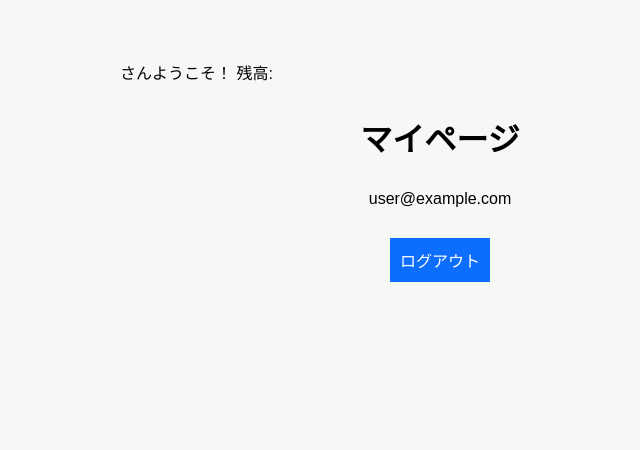
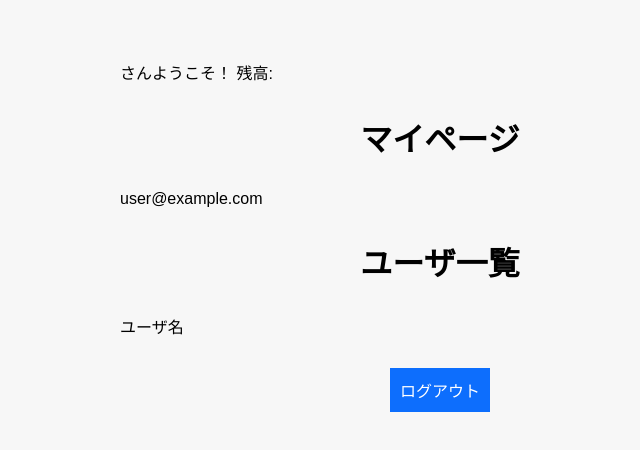
Before and after one commit to takuya2222/reacthomework3-6, a React (Create React App) app: page / in a window 1280 px wide. Shown: the top 450 px of the page, without its empty margins (200-840 px from the left). Built offline with nearby package versions, Linux system fonts and the light colour scheme; no server answers; the database is empty; sample sign-in values are in the browser's storage.

Commit message:
非ログイン時のログイン画面移行の実装

```diff
--- a/src/Dashboard.js
+++ b/src/Dashboard.js
@@ -1,9 +1,9 @@
 import React, { useState, useEffect } from "react";
-import { onAuthStateChanged } from "firebase/auth";
+import { onAuthStateChanged, signOut } from "firebase/auth";
 import { auth } from "./FirebaseConfig.js";
 import db from "./FirebaseConfig";
 import { getDoc, doc } from "firebase/firestore";
-// import { async } from "@firebase/util";
+import { useNavigate } from "react-router-dom";
 
 const Dashboard = () => {
   const [userName, setUserName] = useState("");
@@ -14,20 +14,30 @@ const Dashboard = () => {
     (async () => {
       const docRef = doc(db, "users", user.uid);
       const docSnap = await getDoc(docRef);
-      console.log(user.uid);
-      console.log(docSnap.data());
       setUserName(docSnap.data().username);
       setBalance(docSnap.data().balance);
     })();
+    // ここuserの意味をしっかり理解する
   }, [user]);
+
+  const navigate = useNavigate();
+
+  const logout = async () => {
+    await signOut(auth);
+    navigate("/login/");
+  };
 
   /* ↓state変数「user」を上で定義 */
   /* ↓ログインしているかどうかを判定する */
   useEffect(() => {
     onAuthStateChanged(auth, (currentUser) => {
-      setUser(currentUser);
+      if (!currentUser) {
+        navigate("/login");
+      } else {
+        setUser(currentUser);
+      }
     });
-  }, []);
+  }, [user]);
 
   return (
     <>
@@ -35,7 +45,9 @@ const Dashboard = () => {
       {userName}さんようこそ！ 残高:{balance}
       <h1>マイページ</h1>
       <p>{user && user.email}</p>
-      <button>ログアウト</button>
+      <h1>ユーザ一覧</h1>
+      <p>ユーザ名</p>
+      <button onClick={logout}>ログアウト</button>
     </>
   );
 };
--- a/src/Login.js
+++ b/src/Login.js
@@ -1,13 +1,38 @@
-import React, { useState } from "react";
+import React, { useState, useEffect } from "react";
+import { signInWithEmailAndPassword, onAuthStateChanged } from "firebase/auth";
+import { auth } from "./FirebaseConfig.js";
+import { Navigate } from "react-router-dom";
 
 const Login = () => {
   const [loginEmail, setLoginEmail] = useState("");
   const [loginPassword, setLoginPassword] = useState("");
 
+  const handleSubmit = async (e) => {
+    e.preventDefault();
+
+    try {
+      await signInWithEmailAndPassword(auth, loginEmail, loginPassword);
+    } catch (error) {
+      alert("メールアドレスまたはパスワードが間違っています");
+    }
+  };
+
+  const [user, setUser] = useState();
+
+  useEffect(() => {
+    onAuthStateChanged(auth, (currentUser) => {
+      setUser(currentUser);
+    });
+  });
+
   return (
     <>
+      {user ? (
+        <Navigate to={"/"} />
+      ) : (
+        <>
           <h1>ログインページ</h1>
-      <form>
+          <form onSubmit={handleSubmit}>
             <div>
               <label>メールアドレス</label>
               <input
@@ -29,6 +54,8 @@ const Login = () => {
             <button>ログイン</button>
           </form>
         </>
+      )}
+    </>
   );
 };
 
--- a/src/index.css
+++ b/src/index.css
@@ -21,7 +21,7 @@ body {
 }
 
 .container p {
-  justify-self: center;
+  justify-self: left;
 }
 
 form {
```
Also changed, not shown: src/Register.js (+0 -13 lines). Lines whose indentation alone changed are shown as unchanged.
